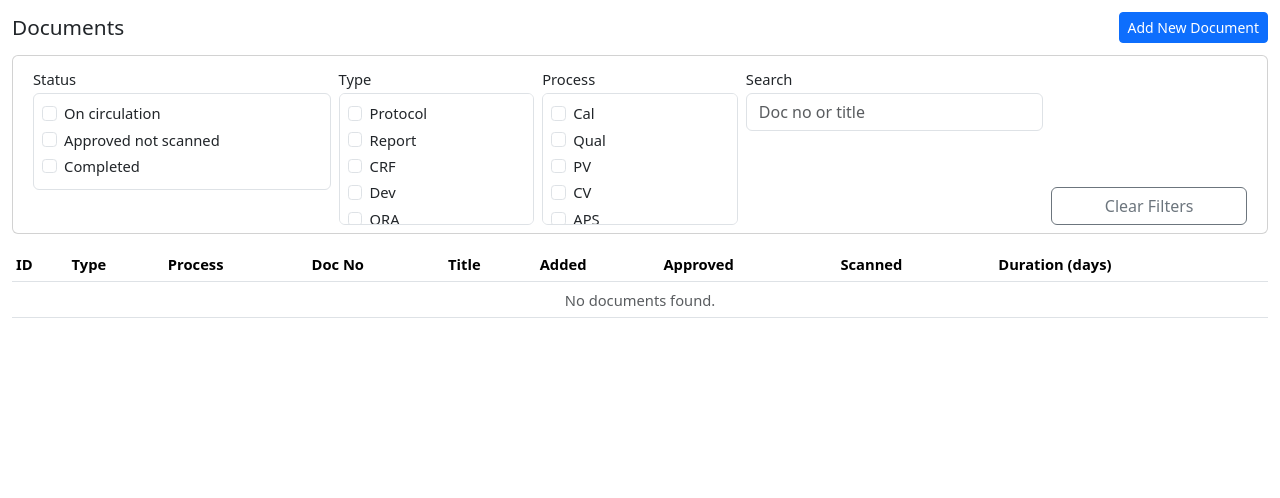
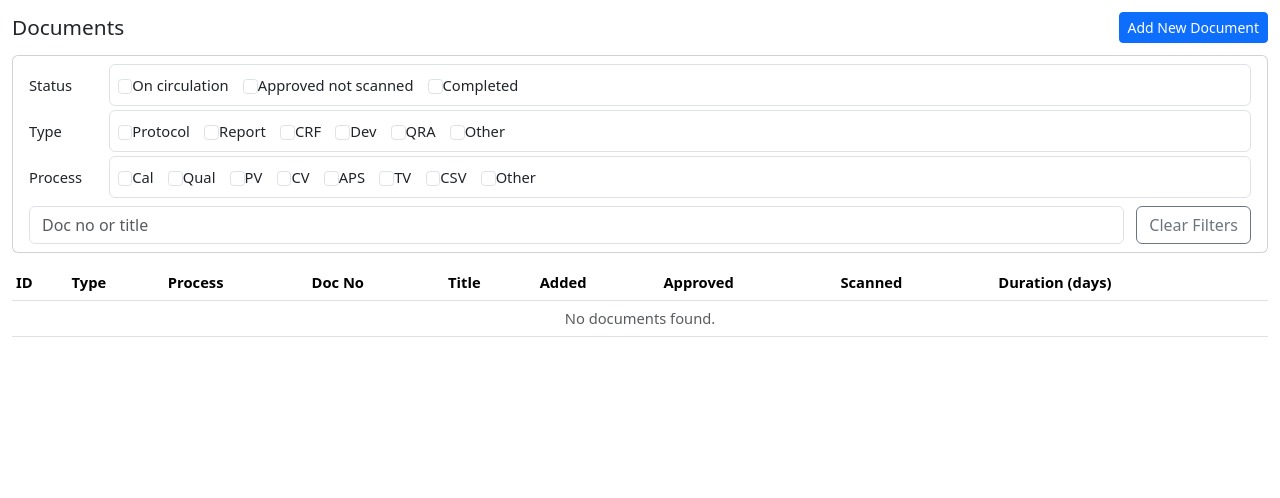
Before and after one commit to xf0123/DocTrack, a Flask app: page /documents in a window 1280 px wide. Shown: the part 57-555 px from the top of the page. Run offline with Flask 3, Linux system fonts and the light colour scheme; the visitor is signed in with stand-in values (Sample User, id 1); data comes from the database, SQL or seed files in the repository; data that the repository does not hold is empty.

Commit message:
Rework documents filters to one row per category

```diff
--- a/static/style.css
+++ b/static/style.css
@@ -67,30 +67,57 @@ body.documents-page-body main.container {
   box-sizing: border-box;
 }
 
-#documentsFilterForm > .row {
-  width: 100%;
-  margin: 0;
+#documentsFilterForm .filter-line {
+  display: flex;
+  align-items: center;
+  gap: 0.6rem;
 }
 
-#documentsFilterForm > .row > [class*="col-"] {
-  padding-left: 0.25rem;
-  padding-right: 0.25rem;
-}
-
-#documentsFilterForm .form-select,
-#documentsFilterForm .form-control,
-#documentsFilterForm .btn {
-  width: 100%;
+#documentsFilterForm .filter-line-label {
+  min-width: 70px;
+  font-weight: 500;
 }
 
 #documentsFilterForm .checkbox-filter-group {
-  max-height: 132px;
-  overflow: auto;
+  flex: 1 1 auto;
+  overflow-x: auto;
+  overflow-y: hidden;
   background: var(--bs-body-bg);
+  display: flex;
+  align-items: center;
+  gap: 0.9rem;
+  white-space: nowrap;
 }
 
 #documentsFilterForm .checkbox-filter-group .form-check {
-  margin-bottom: 0.15rem;
+  margin-bottom: 0;
+  display: inline-flex;
+  align-items: center;
+}
+
+#documentsFilterForm .filter-actions {
+  display: flex;
+  align-items: center;
+  gap: 0.75rem;
+}
+
+#documentsFilterForm #searchFilter {
+  flex: 1 1 auto;
+}
+
+#documentsFilterForm #clearFiltersBtn {
+  flex: 0 0 auto;
+}
+
+@media (max-width: 768px) {
+  #documentsFilterForm .filter-line,
+  #documentsFilterForm .filter-actions {
+    flex-wrap: wrap;
+  }
+
+  #documentsFilterForm .filter-line-label {
+    min-width: auto;
+  }
 }
 
 .documents-table-wrap,
--- a/templates/documents.html
+++ b/templates/documents.html
@@ -10,9 +10,8 @@
 </div>
 
 <form class="card card-body mb-2 py-2" method="get" id="documentsFilterForm">
-  <div class="row g-1">
-    <div class="col-md-3">
-      <label class="form-label">Status</label>
+  <div class="filter-line">
+    <label class="form-label filter-line-label mb-0">Status</label>
     <div class="border rounded p-2 checkbox-filter-group" id="statusFilter">
       <div class="form-check">
         <input class="form-check-input js-filter-checkbox" type="checkbox" name="status" id="status-on-circulation" value="on_circulation" {{ 'checked' if 'on_circulation' in status_filters else '' }}>
@@ -28,8 +27,9 @@
       </div>
     </div>
   </div>
-    <div class="col-md-2">
-      <label class="form-label">Type</label>
+
+  <div class="filter-line mt-1">
+    <label class="form-label filter-line-label mb-0">Type</label>
     <div class="border rounded p-2 checkbox-filter-group" id="typeFilter">
       {% for t in type_options %}
       <div class="form-check">
@@ -39,8 +39,9 @@
       {% endfor %}
     </div>
   </div>
-    <div class="col-md-2">
-      <label class="form-label">Process</label>
+
+  <div class="filter-line mt-1">
+    <label class="form-label filter-line-label mb-0">Process</label>
     <div class="border rounded p-2 checkbox-filter-group" id="processFilter">
       {% for p in process_options %}
       <div class="form-check">
@@ -50,13 +51,10 @@
       {% endfor %}
     </div>
   </div>
-    <div class="col-md-3">
-      <label class="form-label">Search</label>
+
+  <div class="filter-actions mt-2">
     <input class="form-control" type="text" name="q" id="searchFilter" value="{{ q }}" placeholder="Doc no or title" />
-    </div>
-    <div class="col-md-2 d-grid align-self-end">
     <button class="btn btn-outline-secondary" type="button" id="clearFiltersBtn">Clear Filters</button>
-    </div>
   </div>
 </form>
 
```
Lines whose indentation alone changed are shown as unchanged.
